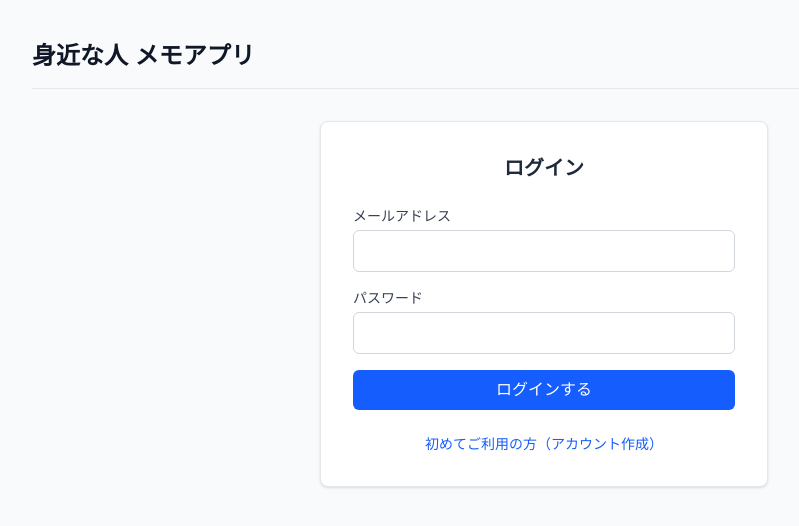
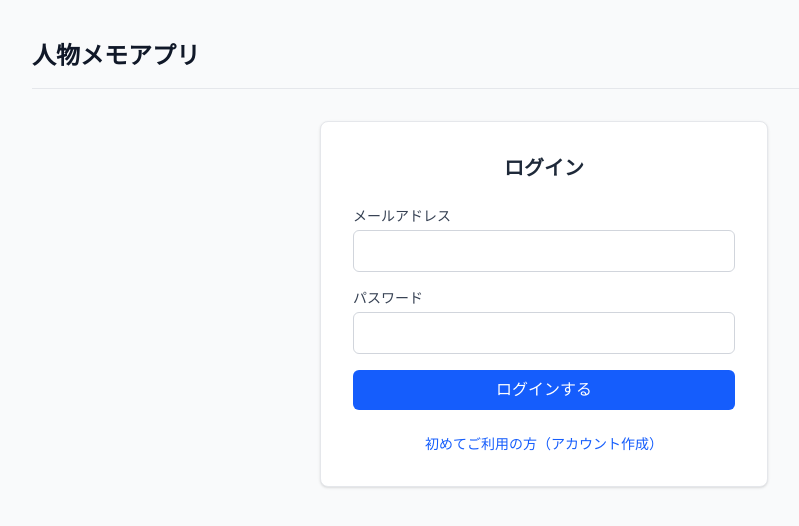
Before and after one commit to csyh24096-ship-it/se-week08-app, a Next.js app: page / in a window 1280 px wide. Shown: the top 526 px of the page, without its empty margins (96-895 px from the left). Built offline with nearby package versions, Linux system fonts and the light colour scheme.

Commit message:
Update page.tsx

```diff
--- a/src/app/page.tsx
+++ b/src/app/page.tsx
@@ -374,7 +374,7 @@
     <main className="min-h-screen bg-gray-50 py-10 px-4 sm:px-6 lg:px-8">
       <div className="max-w-5xl mx-auto">
         <div className="flex justify-between items-center mb-8 border-b pb-4 border-gray-200">
-          <h1 className="text-2xl font-bold text-gray-900">身近な人 メモアプリ</h1>
+          <h1 className="text-2xl font-bold text-gray-900">人物メモアプリ</h1>
           {user && (
             <div className="flex items-center gap-4">
               <span className="text-sm text-gray-600 bg-gray-200 px-3 py-1 rounded">👤 {user.email}</span>
```
